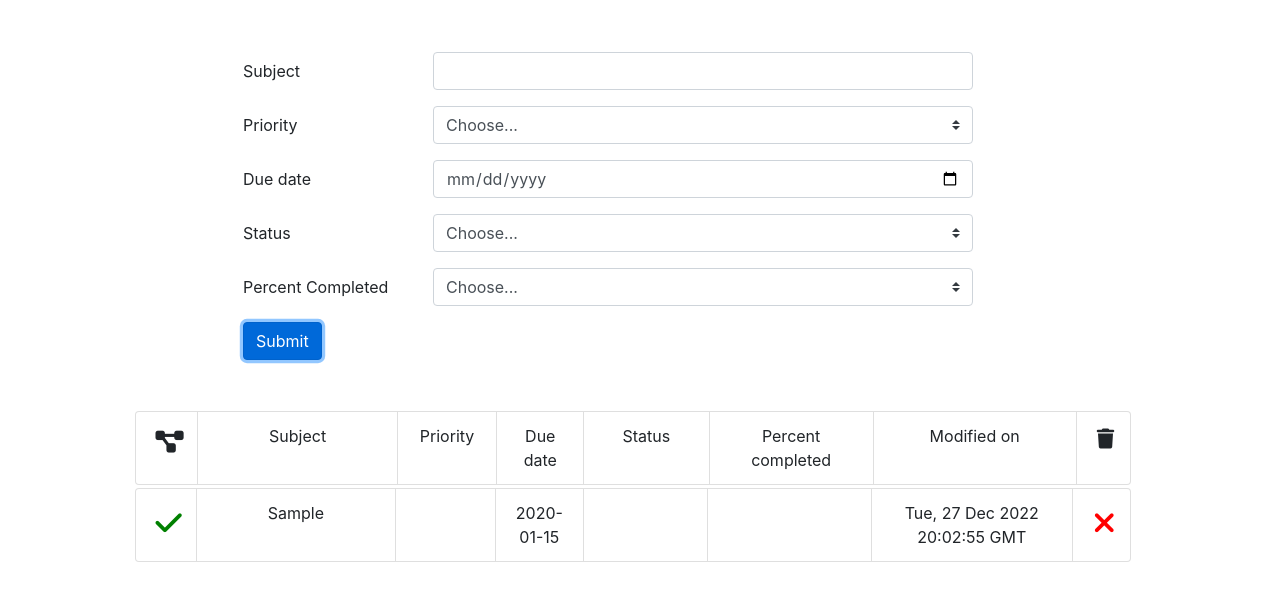
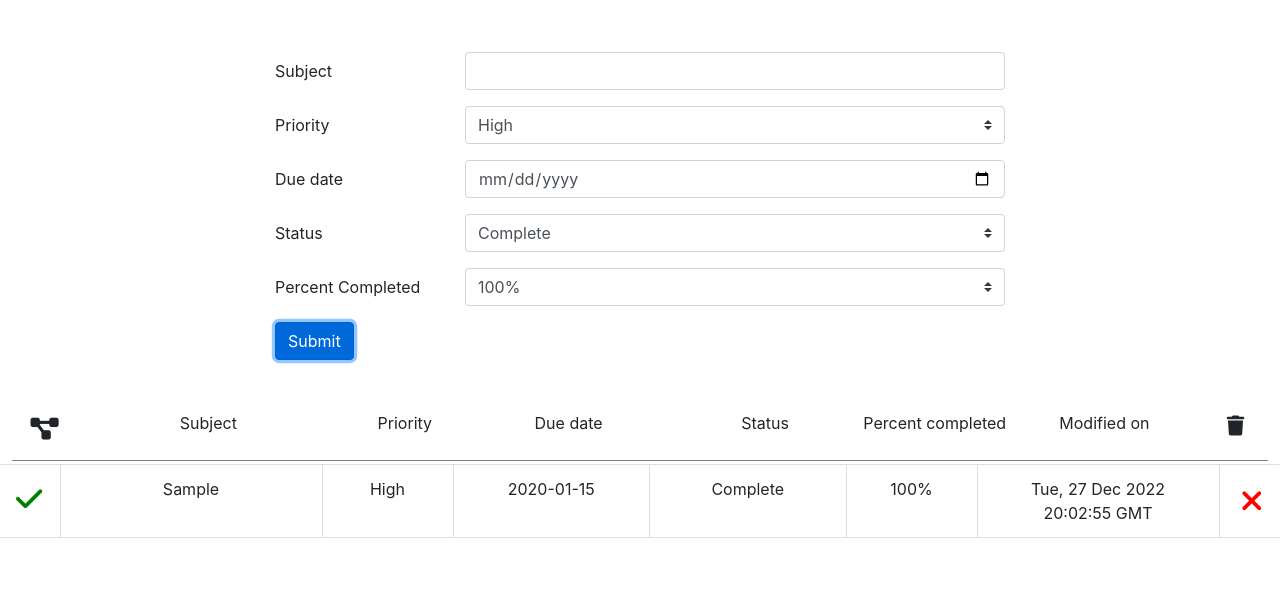
Before and after one commit to TomasSP1/Bootstrap-ToDo-list, a plain HTML site: page index.html in a window 1280 px wide. Both pictures are taken after typing "Sample", "2020-01-15" into the empty fields and a click on the button "Submit". Drawn offline with nearby package versions, Linux system fonts and the light colour scheme.

Commit message:
Add files via upload

```diff
--- a/index.html
+++ b/index.html
@@ -18,14 +18,14 @@
                 <div class="form-group row">
                     <label for="subject" class="col-3 col-form-label">Subject</label>
                     <div class="col-9">
-                        <input type="text" class="form-control mas" id="subject" required>
+                        <input type="text" class="form-control mas" id="subject">
                     </div>
                 </div>
                 <div class="form-group row">
                     <label for="priority" class="col-3 col-form-label">Priority</label>
                     <div class="col-9">
-                        <select class="custom-select mas" id="priority" required>
-                            <option value="" disabled selected>Choose...</option>
+                        <select class="custom-select mas" id="priority">
+                            <!-- <option value="" disabled selected>Choose...</option> -->
                             <option value="High">High</option>
                             <option value="Normal">Normal</option>
                             <option value="Low">Low</option>
@@ -35,14 +35,14 @@
                 <div class="form-group row">
                     <label for="date" class="col-3 col-form-label">Due date</label>
                     <div class="col-9">
-                        <input type="date" class="form-control mas" id="date" required>
+                        <input type="date" class="form-control mas" id="date">
                     </div>
                 </div>
                 <div class="form-group row">
                     <label for="status" class="col-3 col-form-label">Status</label>
                     <div class="col-9">
-                        <select  class="custom-select mas" id="status" required>
-                            <option value="" disabled selected>Choose...</option>
+                        <select  class="custom-select mas" id="status">
+                            <!-- <option value="" disabled selected>Choose...</option> -->
                             <option value="Complete">Complete</option>
                             <option value="In Progress">In Progress</option>
                             <option value="New">New</option>
@@ -52,8 +52,8 @@
                 <div class="form-group row">
                     <label for="percent" class="col-3 col-form-label">Percent Completed</label>
                     <div class="col-9">
-                        <select class="custom-select mas" id="percent" required>
-                            <option value="" disabled selected >Choose...</option>
+                        <select class="custom-select mas" id="percent">
+                            <!-- <option value="" disabled selected >Choose...</option> -->
                             <option value="100">100%</option>
                             <option value="75">75%</option>
                             <option value="50">50%</option>
@@ -69,18 +69,18 @@
     </div>
 </div>
 
-<div class="row my-5" id="main-list-div">
+<div class="row" id="main-list-div">
     <!-- col-12 mt-3 d-flex justify-content-center align-items-center flex-column" -->
-    <div id="box" class="d-flex flex-column">
+    <div id="box">
         <ul class="list-group list-group-horizontal" id="first-list">
-            <li class="list-group-item item0" id="font"><i class="fas fa-project-diagram"></i></li>
-            <li class="list-group-item item1">Subject</li>
-            <li class="list-group-item item2">Priority</li>
-            <li class="list-group-item item3">Due date</li>
-            <li class="list-group-item item4">Status</li>
-            <li class="list-group-item item5">Percent completed</li>
-            <li class="list-group-item item6">Modified on</li>
-            <li class="list-group-item item7" id="recycle_bin"   ><i class="fa-solid fa-trash"></i></li>
+            <li class="item0" id="font"><i class="fas fa-project-diagram"></i></li>
+            <li class="item1">Subject</li>
+            <li class="item2">Priority</li>
+            <li class="item3">Due date</li>
+            <li class="item4">Status</li>
+            <li class="item5">Percent completed</li>
+            <li class="item6">Modified on</li>
+            <li class="item7" id="recycle_bin"><i class="fa-solid fa-trash"></i></li>
         </ul>
     </div>
 </div>
--- a/script.js
+++ b/script.js
@@ -2,6 +2,7 @@
 
 
 const subject_input = document.querySelector('#subject');
+subject_input.setAttribute('required', '')
 const priority_input = document.querySelector('#priority');
 const due_date_input = document.querySelector('#date');
 const status_input = document.querySelector('#status');
@@ -16,22 +17,36 @@ const box_list = document.querySelector('#box');
 // selecting button submit
 
 const submitBtn = document.querySelector('#submit-btn');
-const belekas = document.getElementById('#exit');
 
 
+const delete_btn_function = () => {
+    const exitBtns = document.querySelectorAll('.exit');
 
+        exitBtns.forEach(btn => {
+            btn.addEventListener('click', ()=> {
+                btn.parentElement.remove();
+            })
+        })
+}
 
-submitBtn.addEventListener('click', (event)=> {
-    event.preventDefault();
+const check_btn_function = () => {
+    const checkBtns = document.querySelectorAll('.fa-check')
+        checkBtns.forEach(btn => {
+            btn.addEventListener('click', ()=> {
+                console.log('life is life')
+                btn.parentElement.nextSibling.classList.toggle('list-text');
+            })
+        })
+}
 
-
-
+const submit_btn_function = () => {
+    if (subject_input.value === '' || subject_input.value.length < 6) {
+        alert('Subject should be atleast 6 symbols');
+    } else {
         const ul_list = document.createElement('ul');
         ul_list.classList.add('list-group', 'list-group-horizontal', 'list');
+        ul_list.setAttribute('id', 'first-list')
         box_list.appendChild(ul_list);
-
-
-
 
         const check_li = document.createElement('li');
         check_li.classList.add('list-group-item', 'item0');
@@ -51,7 +66,15 @@ submitBtn.addEventListener('click', (event)=> {
 
         const due_date_li = document.createElement('li');
         due_date_li.classList.add('list-group-item', 'item3');
+        if (due_date_input.value.length === 0) {
+            due_date_li.innerText = new Date().toLocaleDateString();
+            // console.log(new Date())
+            console.log(due_date_input.value.length)
+        } else {
             due_date_li.innerText = due_date_input.value;
+            console.log(due_date_input.value.length)
+        }
+        // due_date_li.innerText = due_date_input.value;
         ul_list.appendChild(due_date_li);
 
 
@@ -62,25 +85,38 @@ submitBtn.addEventListener('click', (event)=> {
 
         const percent_completed_li = document.createElement('li');
         percent_completed_li.classList.add('list-group-item', 'item5');
-    percent_completed_li.innerText = percent_completed_input.value;
+        percent_completed_li.innerText = `${percent_completed_input.value}%`;
+
         ul_list.appendChild(percent_completed_li);
+
 
 
         const new_date_li = document.createElement('li');
         new_date_li.classList.add('list-group-item', 'item6');
         new_date_li.innerText = new Date().toUTCString();
+
         ul_list.appendChild(new_date_li)
 
-    const delete_li = document.createElement('li');
-    delete_li.classList.add('list-group-item', 'item7');
-    delete_li.setAttribute('id', 'exit');
+        const delete_li = document.createElement('button');
+        delete_li.classList.add('list-group-item', 'item7', 'exit');
+        delete_li.setAttribute('type', 'button');
         delete_li.innerHTML = `<i class="fa-solid fa-xmark"></i>`;
         ul_list.appendChild(delete_li);
 
-    console.log(belekas)
+
+        delete_btn_function();
+
+        check_btn_function()
+
         my_form.reset();
+    }
+}
+
+
+submitBtn.addEventListener('click', (event)=> {
+
+    event.preventDefault();
+
+    submit_btn_function();
+
 })
-
-belekas.addEventListener('click', ()=> {
-    console.log('belekas')
-})
--- a/styles.css
+++ b/styles.css
@@ -1,34 +1,37 @@
+* {
+    margin: 0;
+    padding: 0;
+    box-sizing: border-box;
+}
 
-/* #main-list-div {
-    min-width: 1300px;
-} */
 body {
-    width: 95vw;
+    width: 100vw;
 }
 #box {
-    min-width: 80%;
+    min-width: 100%;
 }
 
 
 li {
-    /* display: flex; */
     border-bottom: 1px solid grey;
-    /* text-align: center; */
     margin-top: 3px;
+    min-height: 50px;
 }
 ul {
-    /* width: 100%; */
     list-style: none;
-    position: relative;
-    right: -15%;
+    /* position: relative;
+    right: -15%;    */
     text-align: center;
+    display: flex;
+    justify-content: center;
 }
 
-#exit {
+.exit {
     float: right;
     color: red;
     font-size: 30px;
     cursor: pointer;
+    margin-top: 3px;
 
 }
 
@@ -47,6 +50,7 @@ ul {
 
 .item0 {
     min-width: 5%;
+    margin-left: 10px;
 }
 .item1{
     min-width: 20%;
@@ -55,17 +59,29 @@ ul {
     min-width: 10%;
 }
 .item3{
-    width: 10%;
+    min-width: 15%;
 }
 .item4{
-    width: 15%;
+    min-width: 15%;
 }
 .item5{
-    width: 20%;
+    min-width: 10%;
 }
 .item6{
-    width: 25%;
+    min-width: 15%;
 }
 .item7 {
     min-width: 5%;
+    margin-right: 10px;
 }
+
+.list-text {
+    text-decoration: line-through;
+}
+
+/* @media only screen and (max-width: 1315px) {
+    .item6 {
+        display:none;
+        color: red;
+    }
+  } */
```
Lines whose indentation alone changed are shown as unchanged.
